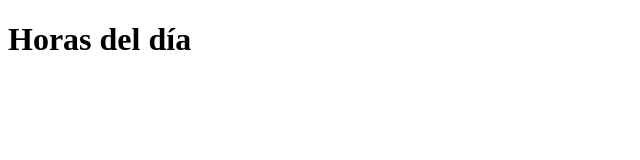
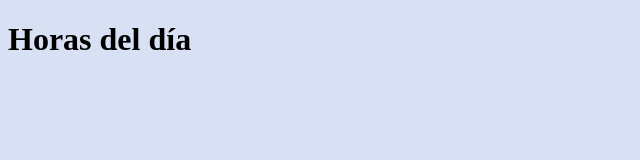
Before and after one commit to eduaenri/tonalli, a plain HTML site: page index.html in a window 1280 px wide. Shown: the whole page, without its empty margins (0-640 px from the left). Drawn offline with Linux system fonts and the light colour scheme.

Commit message:
Agrega estilos
Agrega estilos y cambia el color del Body

```diff
--- /dev/null
+++ b/estilos.css
@@ -0,0 +1,3 @@
+body{
+	background-color: #D8E1F3;
+}
--- a/index.html
+++ b/index.html
@@ -2,6 +2,7 @@
 <html lang="en">
 <head>
 	<meta charset="UTF-8">
+	<link rel="stylesheet" type="text/css" href="estilos.css">
 	<title>Tonalli horas del día</title>
 </head>
 <body>
```
